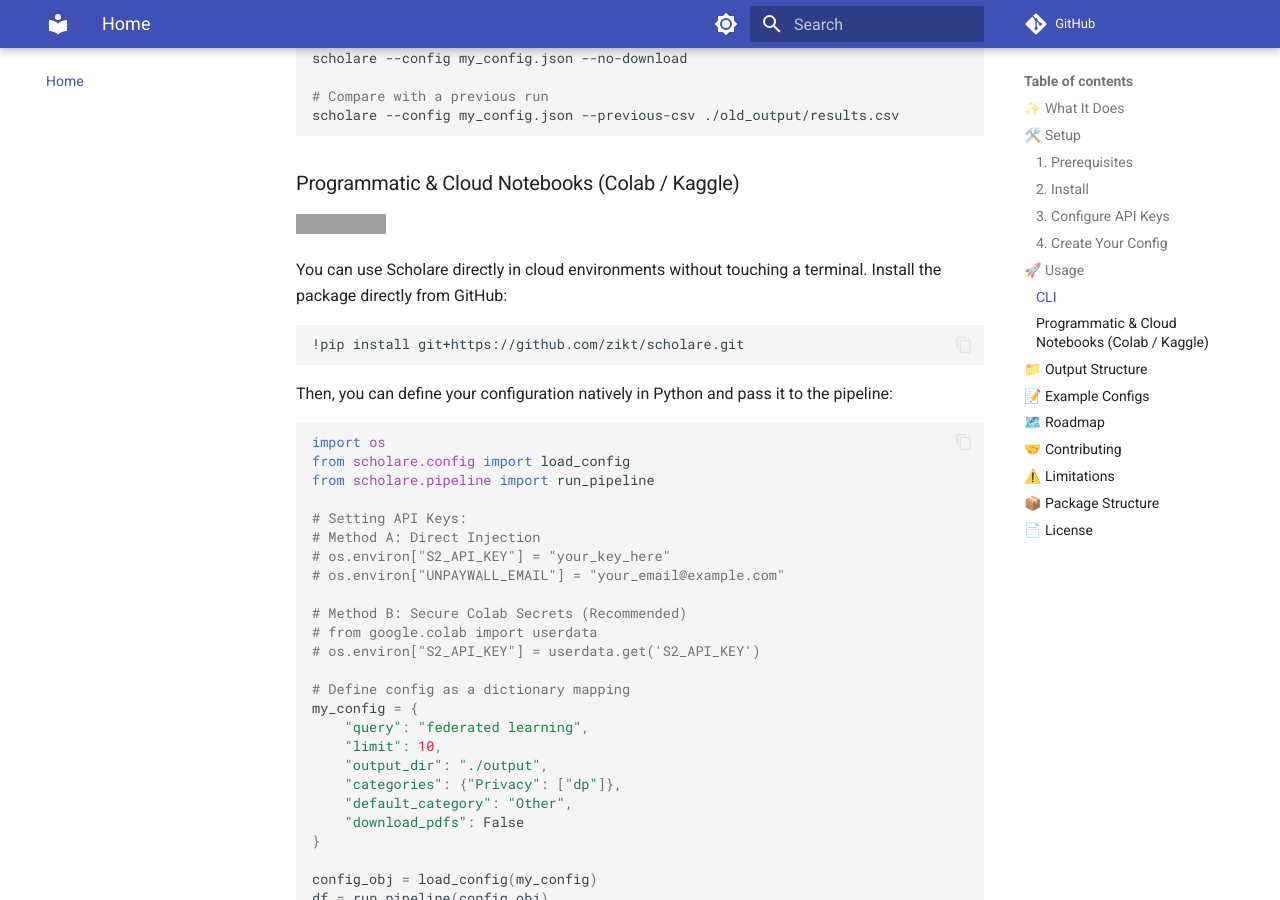
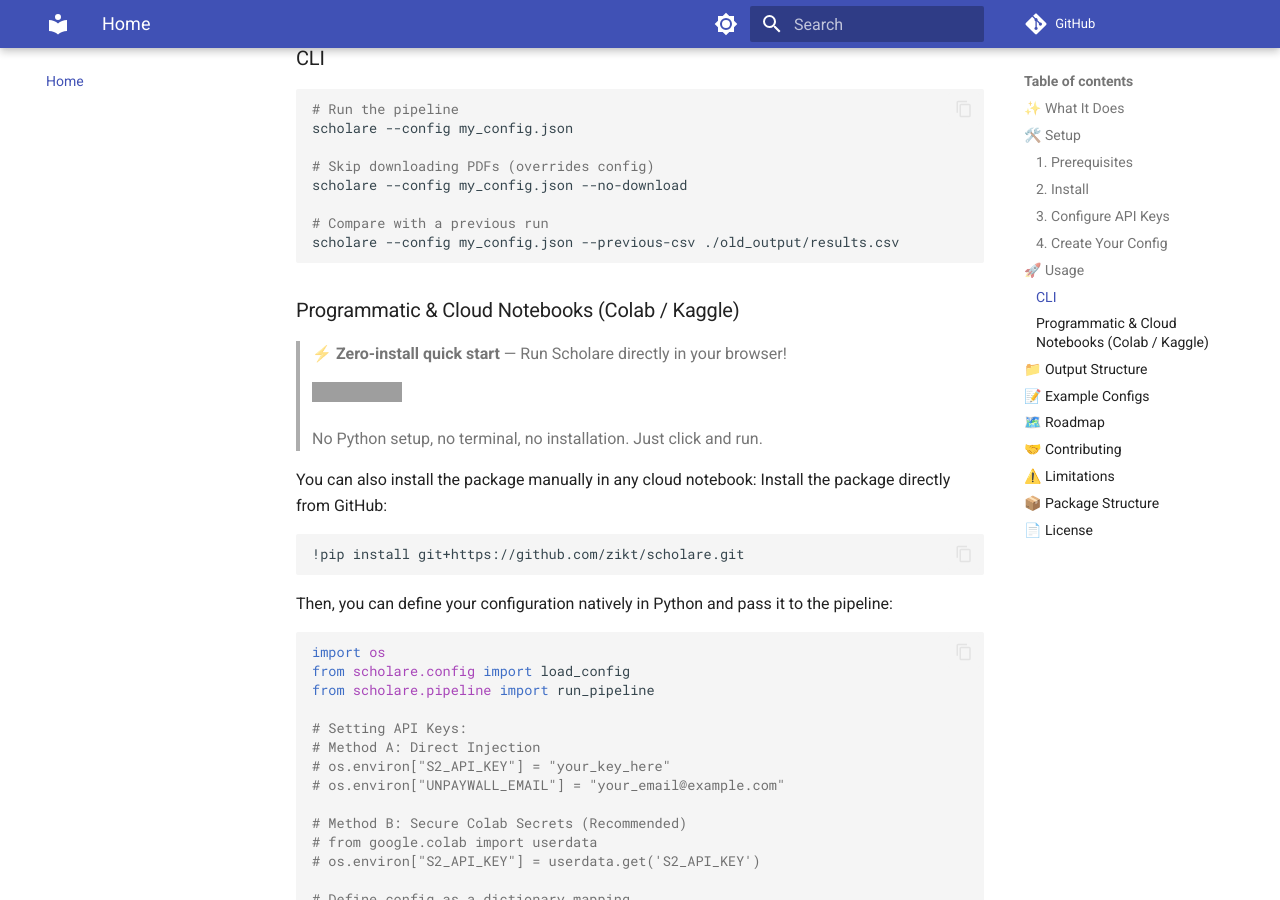
Before and after one commit to Zikt/scholare, an MkDocs documentation site: the page built from docs/index.md, in a window 1280 px wide and 900 px high, scrolled down 2796 px. Built offline with MkDocs 1.6.1 and Material for MkDocs 9.7.7, drawn with Linux system fonts in a browser that asks for light colours; comment, search, counter and statistics services are not loaded; some of the changed text lies outside the part shown; grey boxes are pictures that could not be loaded.

Commit message:
docs: Highlight Colab quick-start with prominent badges

````diff
--- a/docs/index.md
+++ b/docs/index.md
@@ -4,6 +4,12 @@
 [![Python 3.10+](https://img.shields.io/badge/python-3.10%2B-blue.svg)](https://www.python.org/downloads/)
 
 An end-to-end, config-driven Python tool that **searches academic literature**, **downloads papers**, and **generates structured research notes** — ready to plug into any research topic.
+
+> **🚀 Try it instantly — no installation required!**
+>
+> <a href="https://colab.research.google.com/github/zikt/scholare/blob/main/examples/cloud_notebook_template.ipynb" target="_blank"><img src="https://colab.research.google.com/assets/colab-badge.svg" alt="Open In Colab"></a>
+>
+> Click the badge above to run Scholare directly in your browser via Google Colab.
 
 ---
 
@@ -116,9 +122,13 @@ scholare --config my_config.json --previous-csv ./old_output/results.csv
 
 ### Programmatic & Cloud Notebooks (Colab / Kaggle)
 
-[![Open In Colab](https://colab.research.google.com/assets/colab-badge.svg)](https://colab.research.google.com/github/zikt/scholare/blob/main/examples/cloud_notebook_template.ipynb)
+> **⚡ Zero-install quick start** — Run Scholare directly in your browser!
+>
+> <a href="https://colab.research.google.com/github/zikt/scholare/blob/main/examples/cloud_notebook_template.ipynb" target="_blank"><img src="https://colab.research.google.com/assets/colab-badge.svg" alt="Open In Colab"></a>
+>
+> No Python setup, no terminal, no installation. Just click and run.
 
-You can use Scholare directly in cloud environments without touching a terminal.
+You can also install the package manually in any cloud notebook:
 Install the package directly from GitHub:
 ```bash
 !pip install git+https://github.com/zikt/scholare.git
````
Also changed, not shown: README.md (+12 -2 lines).
